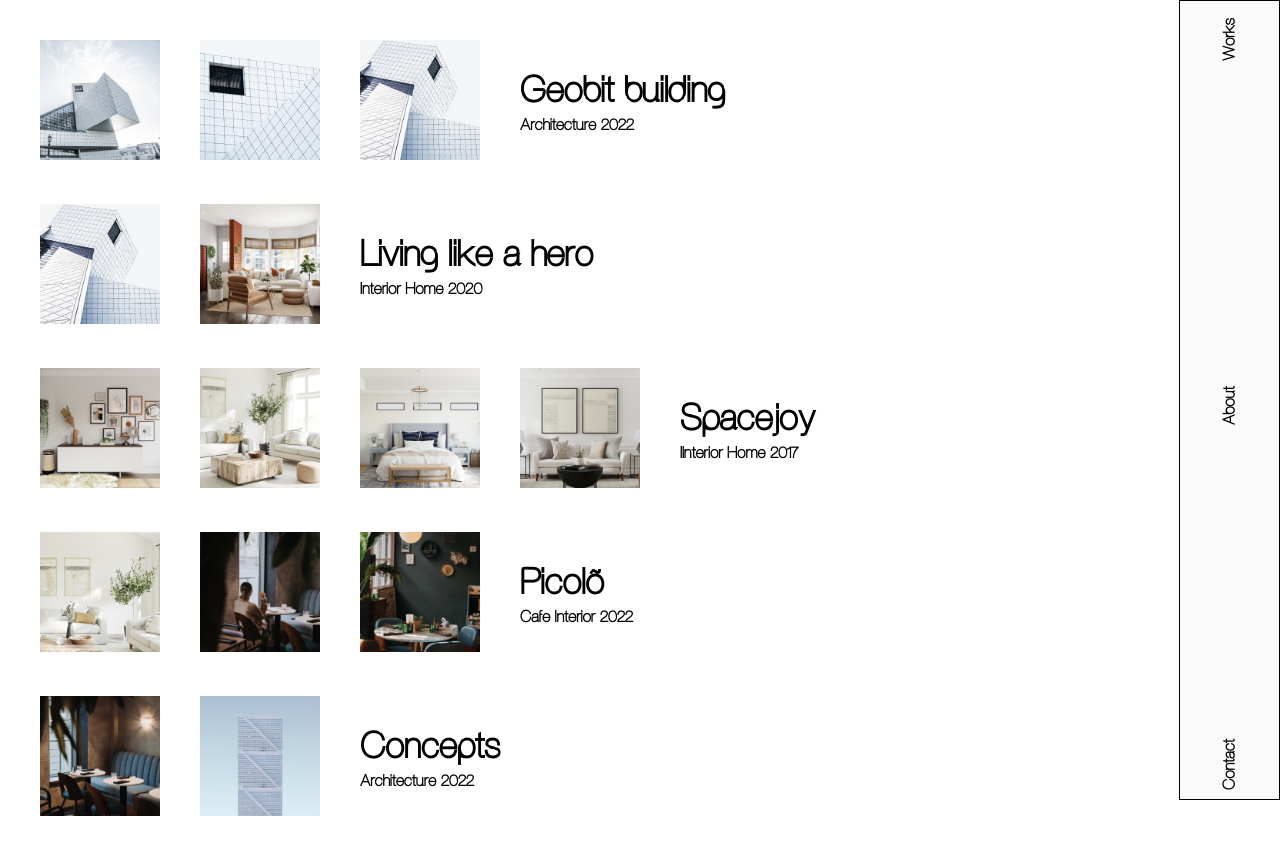
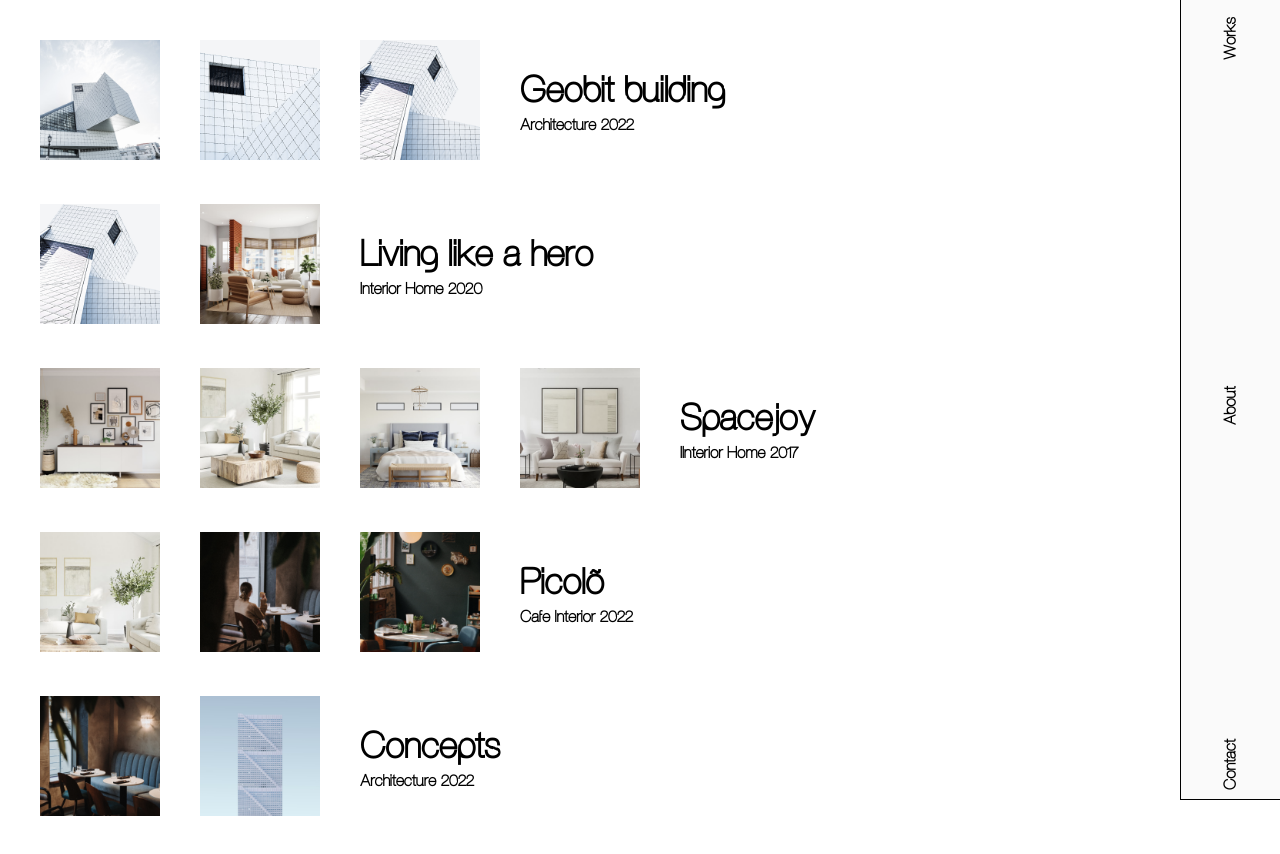
Before and after one commit to Preethi-Dev/Modern-Layout-30, a plain HTML site: page index.html in a window 1280 px wide. Drawn offline with Linux system fonts and the light colour scheme.

Commit message:
add border at inline direction on nav

```diff
--- a/style.css
+++ b/style.css
@@ -125,7 +125,7 @@ body {
     top: 0;
     height: 100vh;
 
-    border: 1px solid var(--primary);
+    border-inline-start: 1px solid var(--primary);
   }
 
   .navigation {
```
